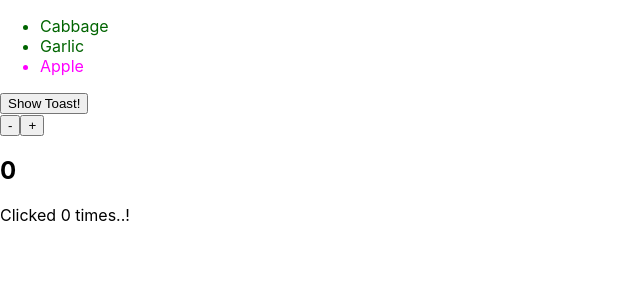
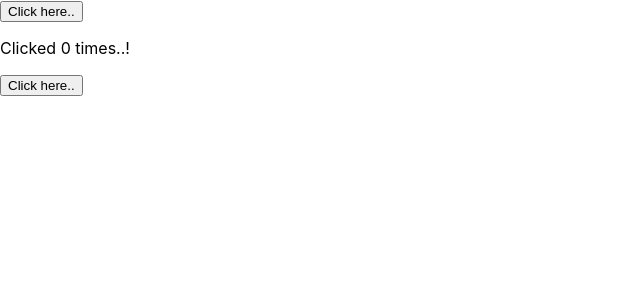
Before and after one commit to ajay-kotambe/demoshopapp, a React (Create React App) app: page / in a window 1280 px wide. Shown: the top 300 px of the page, without its empty margins (0-640 px from the left). Built offline with nearby package versions, Linux system fonts and the light colour scheme.

Commit message:
added more comps to check react's functinalities

```diff
--- a/package.json
+++ b/package.json
@@ -9,6 +9,7 @@
     "@testing-library/user-event": "^13.5.0",
     "react": "^19.1.1",
     "react-dom": "^19.1.1",
+    "react-icons": "^5.5.0",
     "react-scripts": "5.0.1",
     "react-toastify": "^11.0.5",
     "web-vitals": "^2.1.4"
--- a/src/App.js
+++ b/src/App.js
@@ -7,7 +7,10 @@ import "./App.css";
 import RenderList from "./components/RenderList";
 import HandlingEvent from "./components/HandlingEvent";
 import UsingState from "./components/UsingState";
+import { useState } from "react";
+import SharingDataComps from "./components/SharingDataComps";
 function App() {
+  const [count, setCount] = useState(0);
   const products = [
     {
       id: "p1",
@@ -40,9 +43,12 @@ function App() {
     <div>
       {/* <NewProduct sendDataToApp={getDataFromNewProduct} />
       <Products items={products}></Products>; */}
-      <RenderList />
+      {/* <RenderList />
       <HandlingEvent />
-      <UsingState />
+      <UsingState /> */}
+      <SharingDataComps count= {count} setCount={setCount} />
+      <p>Clicked {count} times..!</p>
+      <SharingDataComps count= {count} setCount={setCount} />
     </div>
   );
 }
--- /dev/null
+++ b/src/components/SharingDataComps.js
@@ -0,0 +1,11 @@
+const SharingDataComps = (props) => {
+  return (
+    <div>
+      <button onClick={() => props.setCount(props.count + 1)}>
+        Click here..
+      </button>
+    </div>
+  );
+};
+
+export default SharingDataComps;
--- a/src/components/UsingState.js
+++ b/src/components/UsingState.js
@@ -1,4 +1,5 @@
 import { useState } from "react";
+import { FaPlus, FaMinus } from "react-icons/fa6";
 
 const UsingState = () => {
   const [count, setCount] = useState(0);
@@ -16,8 +17,12 @@ const UsingState = () => {
   return (
     <div>
       <div>
-        <button onClick={minusClickHandler}>-</button>
-        <button onClick={plusClickHandler}>+</button>
+        <button onClick={minusClickHandler}>
+          <FaMinus />
+        </button>
+        <button onClick={plusClickHandler}>
+          <FaPlus />
+        </button>
       </div>
       <div>
         <h2>{count}</h2>
```
Also changed, not shown: 1 other file (tests, documents, lock files or other folders).
